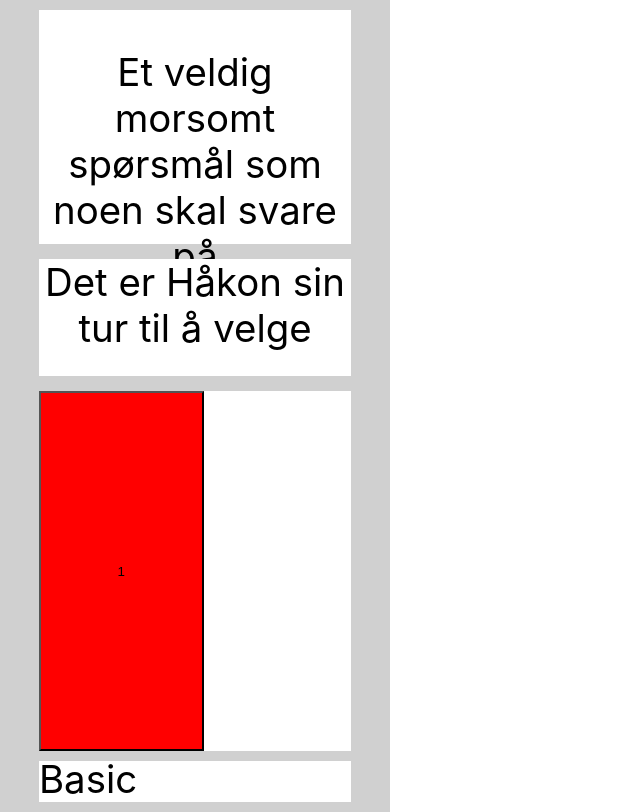
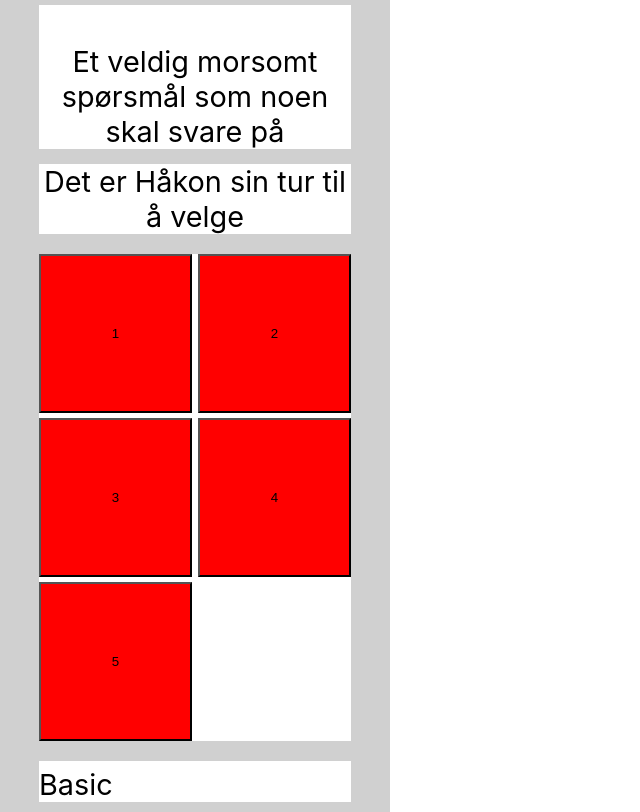
Before and after one commit to HoiskolensChemikerforening/DrikkespillFrontend, a React (Create React App) app in the folder drikkespill/: page /spillside in a window 1280 px wide. Shown: the whole page, without its empty margins (0-640 px from the left). Built offline with nearby package versions, Linux system fonts and the light colour scheme.

Commit message:
fix av for stor skrift

```diff
--- a/drikkespill/src/pages/spillside.jsx
+++ b/drikkespill/src/pages/spillside.jsx
@@ -28,7 +28,7 @@ export const Spillside = () => (
                 <Button onClick={() => console.log('1')}>
                     1
                 </Button>
-                {/* <Button onClick={() => console.log('2')}>
+                <Button onClick={() => console.log('2')}>
                     2
                 </Button>
                 <Button onClick={() => console.log('3')}>
@@ -39,7 +39,7 @@ export const Spillside = () => (
                 </Button>
                 <Button onClick={() => console.log('5')}>
                     5
-                </Button> */}
+                </Button>
             </Buttons>
 
 
@@ -68,7 +68,7 @@ const Background = styled.div`
 
 const Textbox = styled.div`
     color: black;
-    font-size: 3vmax;
+    font-size: 180%;
     text-align: center;
 
 `;
```
